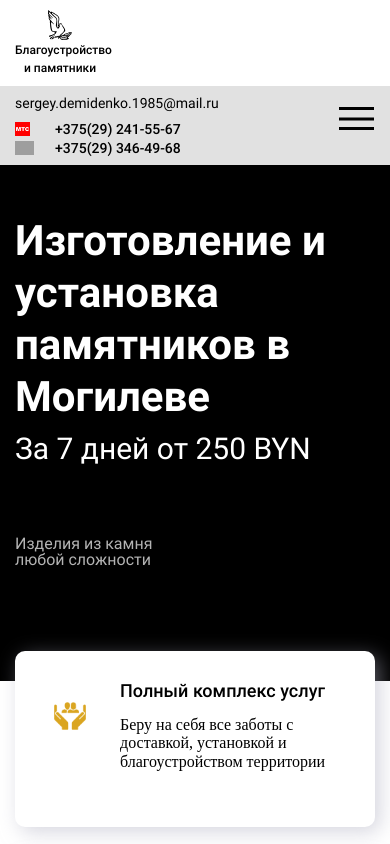
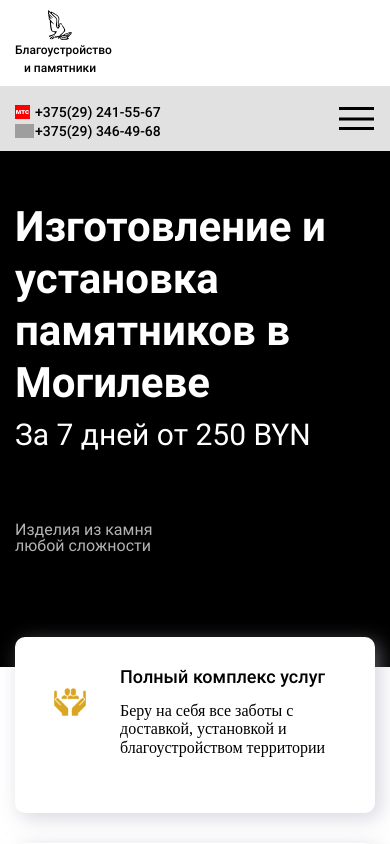
Before and after one commit to alvde-site/funeral-landing, a React (Create React App) app: page / in a window 390 px wide. Shown: the top 844 px of the page. Built offline with nearby package versions, Linux system fonts and the light colour scheme; no server answers; grey boxes are pictures that could not be loaded.

Commit message:
feat: Скрыть на маленьком экране email

```diff
--- a/src/components/App/Header/Header.css
+++ b/src/components/App/Header/Header.css
@@ -80,6 +80,10 @@
 display: block;
 }
 
+.contacts__item_email {
+  display: block;
+}
+
 .contacts__title {
   font-family: 'Roboto', Arial, Helvetica, sans-serif;
   font-style: normal;
@@ -121,7 +125,7 @@ display: block;
   line-height: 28px;
   color: #000;
   margin-top: 5px;
-  padding-left: 40px;
+  padding-left: 20px;
   text-decoration: none;
   transition: all .15s ease-in-out;
 }
--- a/src/components/App/Main/Topnav/Topnav.css
+++ b/src/components/App/Main/Topnav/Topnav.css
@@ -58,7 +58,7 @@
   color: #000;
   text-decoration: none;
   margin-top: 5px;
-  padding-left: 40px;
+  padding-left: 20px;
   transition: all 0.15s ease-in-out;
 }
 
@@ -220,4 +220,9 @@
   .topnav__content {
     width: 100%;
   }
+
+
+  .topnav__email_hidden {
+    display: none;
+  }
 }
--- a/src/components/App/Main/Topnav/Topnav.js
+++ b/src/components/App/Main/Topnav/Topnav.js
@@ -49,7 +49,7 @@ function Topnav(props) {
           </li>
         </ul>
         <div className="topnav__smallscreen-item">
-          <a href="mailto:sergey.demidenko.1985@mail.ru" className="topnav__email">
+          <a href="mailto:sergey.demidenko.1985@mail.ru" className="topnav__email   topnav__email_hidden">
           sergey.demidenko.1985@mail.ru
           </a>
           <a href="tel:+375292415567" className="topnav__tel topnav__tel_mts">
```
